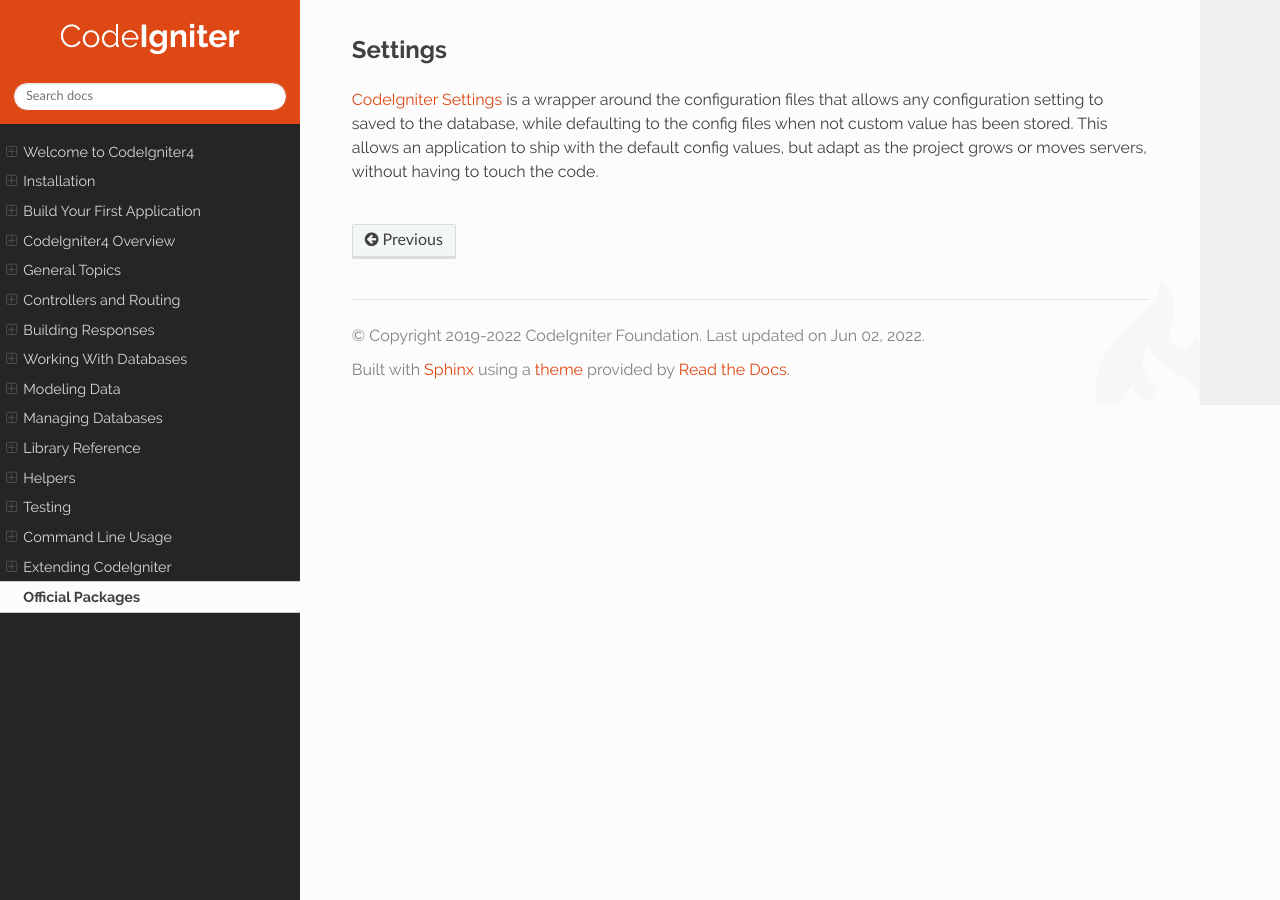
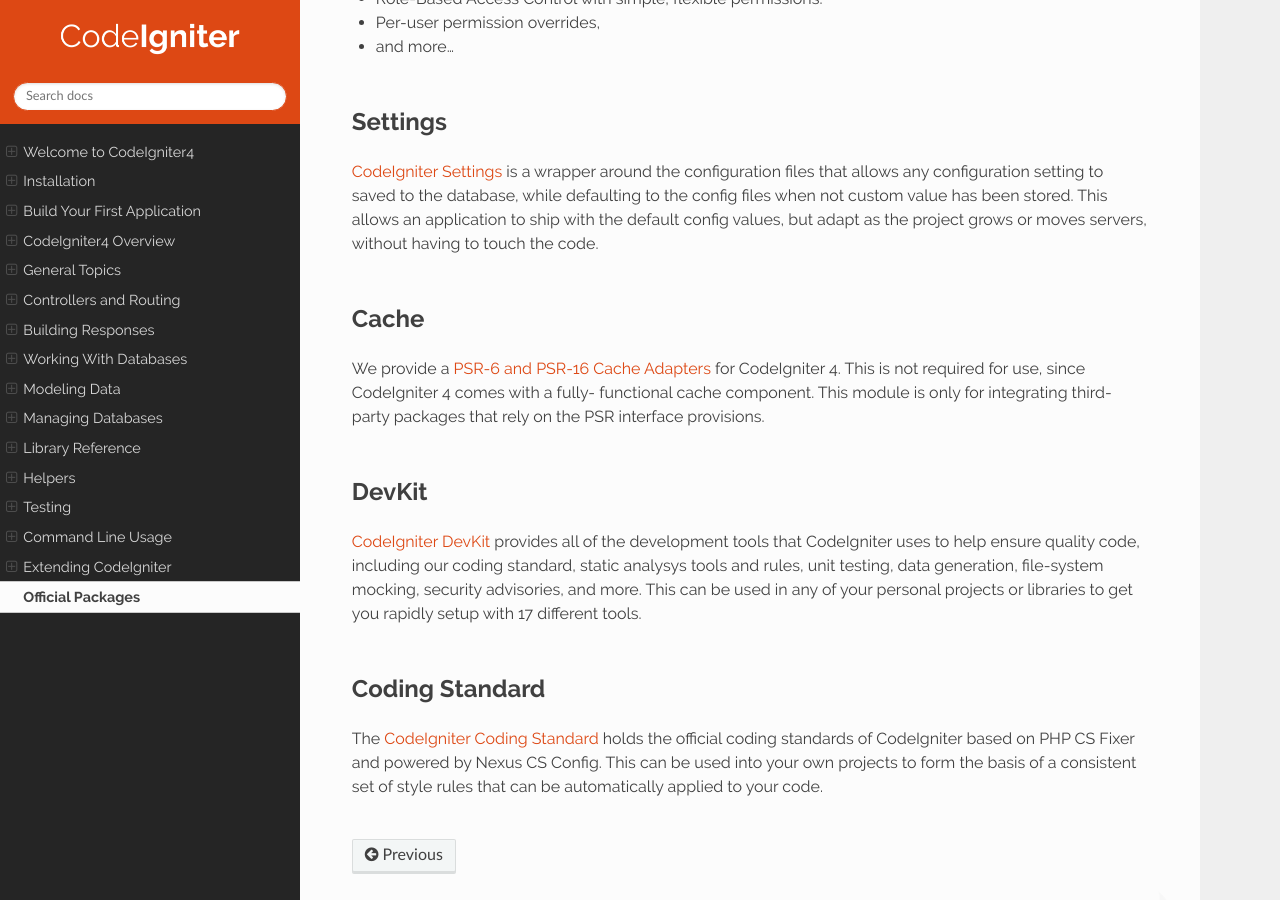
Before and after one commit to NEKOGET/ci4_user_guide_src, a Sphinx documentation site: the page built from source/libraries/official_packages.rst, in a window 1280 px wide and 900 px high, scrolled down 678 px. Built offline with Sphinx 7.4.7 and the Read the Docs theme 2.0.0, drawn with Linux system fonts in a browser that asks for light colours; some of the changed text lies outside the part shown.

Commit message:
Added additional packages.

```diff
--- a/source/libraries/official_packages.rst
+++ b/source/libraries/official_packages.rst
@@ -36,3 +36,34 @@ the configuration files that allows any configuration setting to saved to the da
 while defaulting to the config files when not custom value has been stored. This allows
 an application to ship with the default config values, but adapt as the project grows
 or moves servers, without having to touch the code.
+
+
+*****
+Cache
+*****
+
+We provide a `PSR-6 and PSR-16 Cache Adapters <https://github.com/codeigniter4/cache>`_
+for CodeIgniter 4. This is not required for use, since CodeIgniter 4 comes with a fully-
+functional cache component. This module is only for integrating third-party packages
+that rely on the PSR interface provisions.
+
+
+******
+DevKit
+******
+
+`CodeIgniter DevKit <https://github.com/codeigniter4/devkit>`_ provides all of the
+development tools that CodeIgniter uses to help ensure quality code, including
+our coding standard, static analysys tools and rules, unit testing, data generation,
+file-system mocking, security advisories, and more. This can be used in any of
+your personal projects or libraries to get you rapidly setup with 17 different tools.
+
+
+***************
+Coding Standard
+***************
+
+The `CodeIgniter Coding Standard <https://github.com/CodeIgniter/coding-standard>`_
+holds the official coding standards of CodeIgniter based on PHP CS Fixer and powered by
+Nexus CS Config. This can be used into your own projects to form the basis of a
+consistent set of style rules that can be automatically applied to your code.
```
